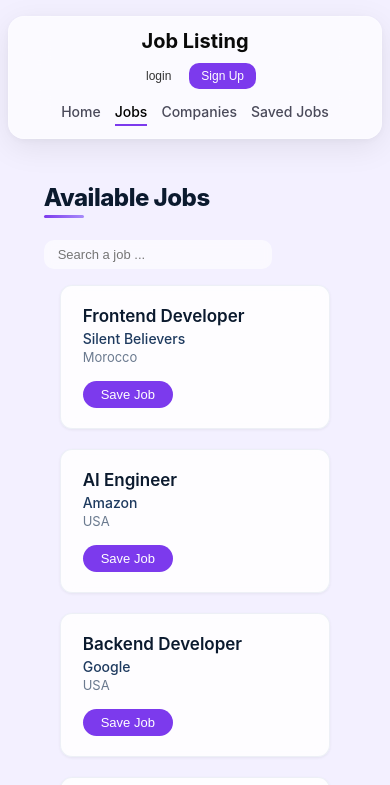
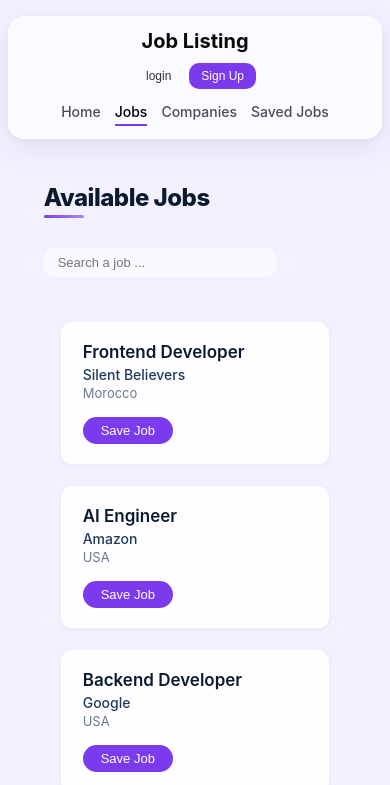
Before and after one commit to erraji-jihane/react-job-listing, a React (Vite) app: page /jobs in a window 390 px wide. Shown: the top 785 px of the page. Built offline with nearby package versions, Linux system fonts and the light colour scheme.

Commit message:
style: updated jobs page with search bar aligned to right + styling

```diff
--- a/src/pages/Jobs/Jobs.jsx
+++ b/src/pages/Jobs/Jobs.jsx
@@ -1,31 +1,29 @@
 import Cards from "../../components/Cards/Cards";
 import './Jobs.css'
 
-export default function Jobs({search,setSearch,savedJobs,setMessage,setSavedJobs,removeJob}) {
+export default function Jobs({ search, setSearch, savedJobs, setMessage, setSavedJobs, removeJob }) {
+    return (
+        <div className="jobs-container">
+            <div className="jobs-header">
+                <h2 className="jobs-title">Available Jobs</h2>
 
-    return(
-        <div className="jobs-container">
-
-            <h2 className="jobs-title">Available Jobs</h2>
-
-            <div className="searchBar">
-                <input
-                    type="text"
-                    placeholder="Search a job ..."
-                    value = {search}
-                    onChange={(e)=>setSearch(e.target.value)}/>
+                <div className="jobs-search">
+                    <input
+                        type="text"
+                        placeholder="Search a job ..."
+                        value={search}
+                        onChange={(e) => setSearch(e.target.value)}
+                    />
+                </div>
             </div>
 
             <Cards
-                search = {search}
+                search={search}
                 savedJobs={savedJobs}
                 setMessage={setMessage}
                 setSavedJobs={setSavedJobs}
-                removeJob={removeJob}/>
-
-
-
+                removeJob={removeJob}
+            />
         </div>
-
     );
 }
--- a/src/pages/Jobs/jobs.css
+++ b/src/pages/Jobs/jobs.css
@@ -5,11 +5,19 @@
   min-height: 80vh;
 }
 
+.jobs-header {
+  display: flex;
+  align-items: center;
+  justify-content: space-between;
+  margin-bottom: 28px;
+  flex-wrap: wrap;
+  gap: 16px;
+}
+
 .jobs-title {
   font-size: 32px;
   font-weight: 800;
   color: #0b1a2e;
-  margin-bottom: 28px;
   letter-spacing: -0.5px;
   position: relative;
   display: inline-block;
@@ -26,6 +34,24 @@
   border-radius: 4px;
 }
 
+/* Search bar styles - matches navbar style */
+.jobs-search input {
+  padding: 7px 14px;
+  border: none;
+  border-radius: 10px;
+  font-size: 13px;
+  width: 220px;
+  background: rgba(255, 255, 255, 0.6);
+  backdrop-filter: blur(4px);
+  transition: all 0.2s ease;
+}
+
+.jobs-search input:focus {
+  outline: none;
+  background: rgba(255, 255, 255, 0.9);
+  box-shadow: 0 0 0 3px rgba(124, 58, 237, 0.15);
+}
+
 @media (max-width: 768px) {
   .jobs-container {
     padding: 24px 16px;
@@ -40,24 +66,12 @@
     height: 3px;
   }
 
-    .searchBar input {
+  .jobs-header {
+    flex-direction: column;
+    align-items: flex-start;
+  }
+
+  .jobs-search input {
     width: 100%;
   }
 }
-
-.searchBar input {
-  padding: 7px 14px;
-  border: none;
-  border-radius: 10px;
-  font-size: 13px;
-  width: 200px;
-  background: rgba(255, 255, 255, 0.6);
-  backdrop-filter: blur(4px);
-  transition: all 0.2s ease;
-}
-
-.searchBar input:focus {
-  outline: none;
-  background: rgba(255, 255, 255, 0.9);
-  box-shadow: 0 0 0 3px rgba(124, 58, 237, 0.15);
-}
```
